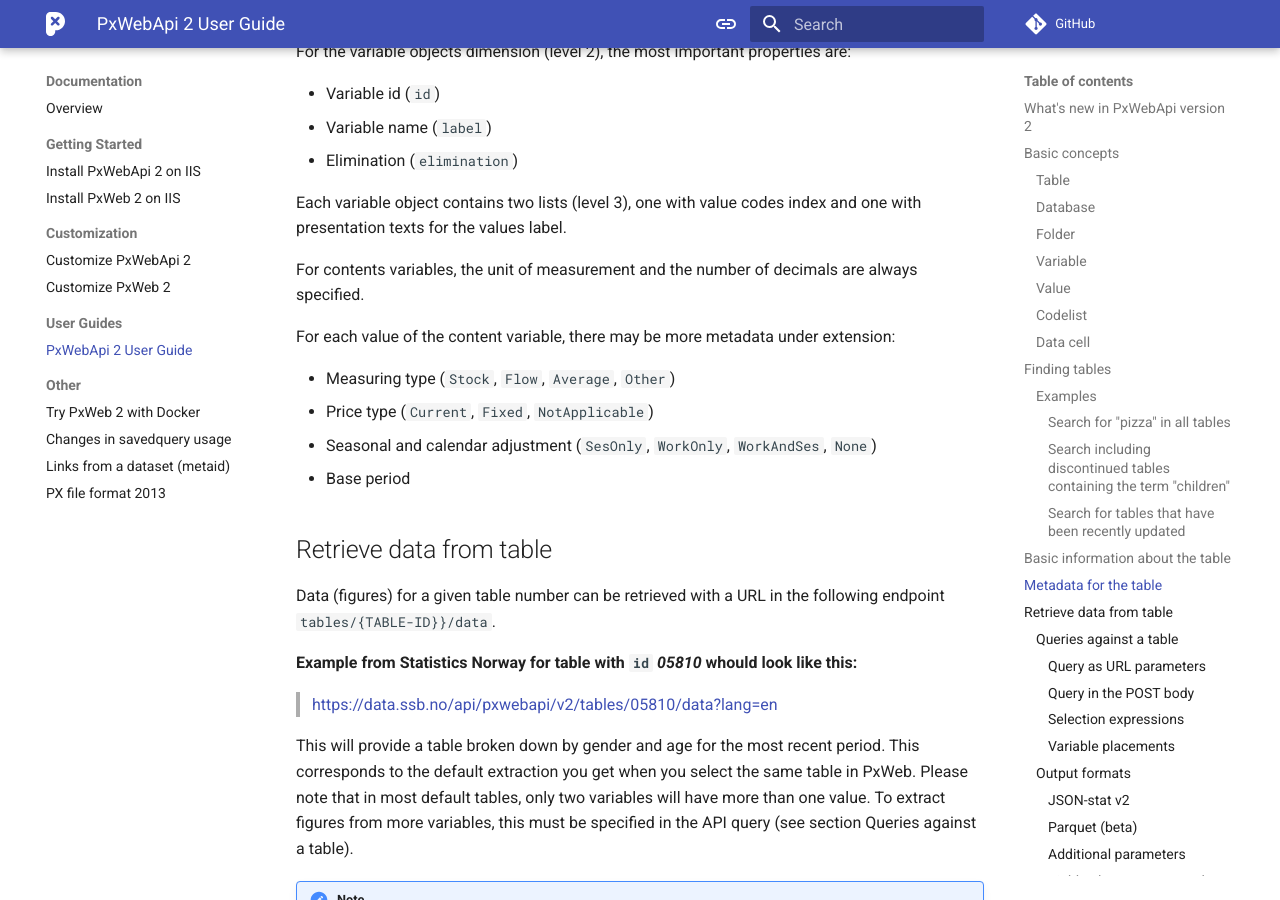
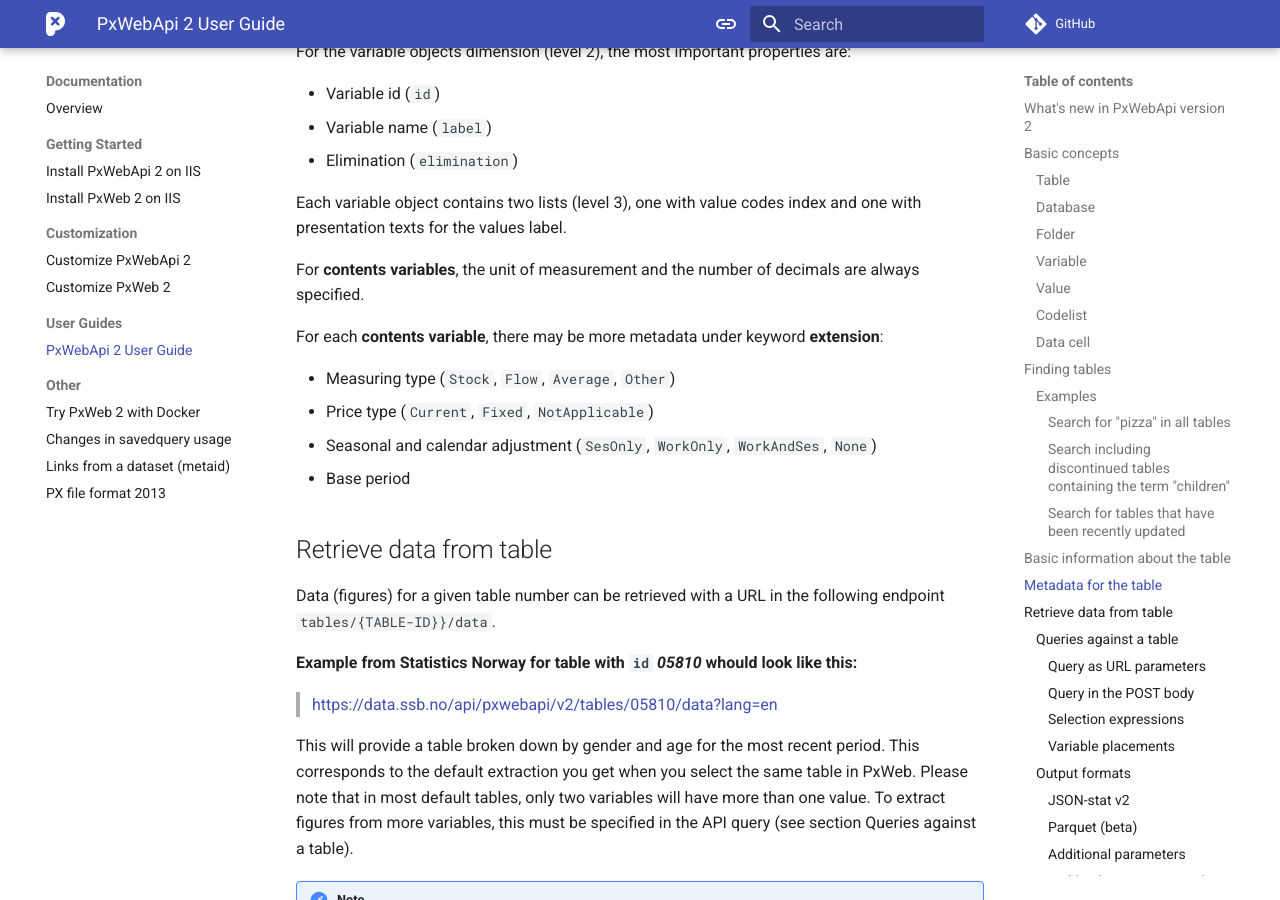
Before and after one commit to PxTools/pxtools.github.io, an MkDocs documentation site: the page built from docs/PxWebApi/documentation/user-guide.md, in a window 1280 px wide and 900 px high, scrolled down 17232 px. Built offline with MkDocs 1.6.1 and Material for MkDocs 9.7.7, drawn with Linux system fonts in a browser that asks for light colours; comment, search, counter and statistics services are not loaded; some of the changed text lies outside the part shown.

Commit message:
Fix typos in user guide chapter Metadata for the table (#99)

```diff
--- a/docs/PxWebApi/documentation/user-guide.md
+++ b/docs/PxWebApi/documentation/user-guide.md
@@ -863,10 +863,10 @@ important properties are:
 Each variable object contains two lists (level 3), one with value codes index
 and one with presentation texts for the values label.
 
-For contents variables, the unit of measurement and the number of decimals are
+For **contents variables**, the unit of measurement and the number of decimals are
 always specified.
 
-For each value of the content variable, there may be more metadata under extension:
+For each **contents variable**, there may be more metadata under keyword **extension**:
 
 - Measuring type (`Stock`, `Flow`, `Average`, `Other`)
 - Price type (`Current`, `Fixed`, `NotApplicable`)
```
Also changed, not shown: other parts of docs/PxWebApi/documentation/user-guide.md (+1 -1 lines).
